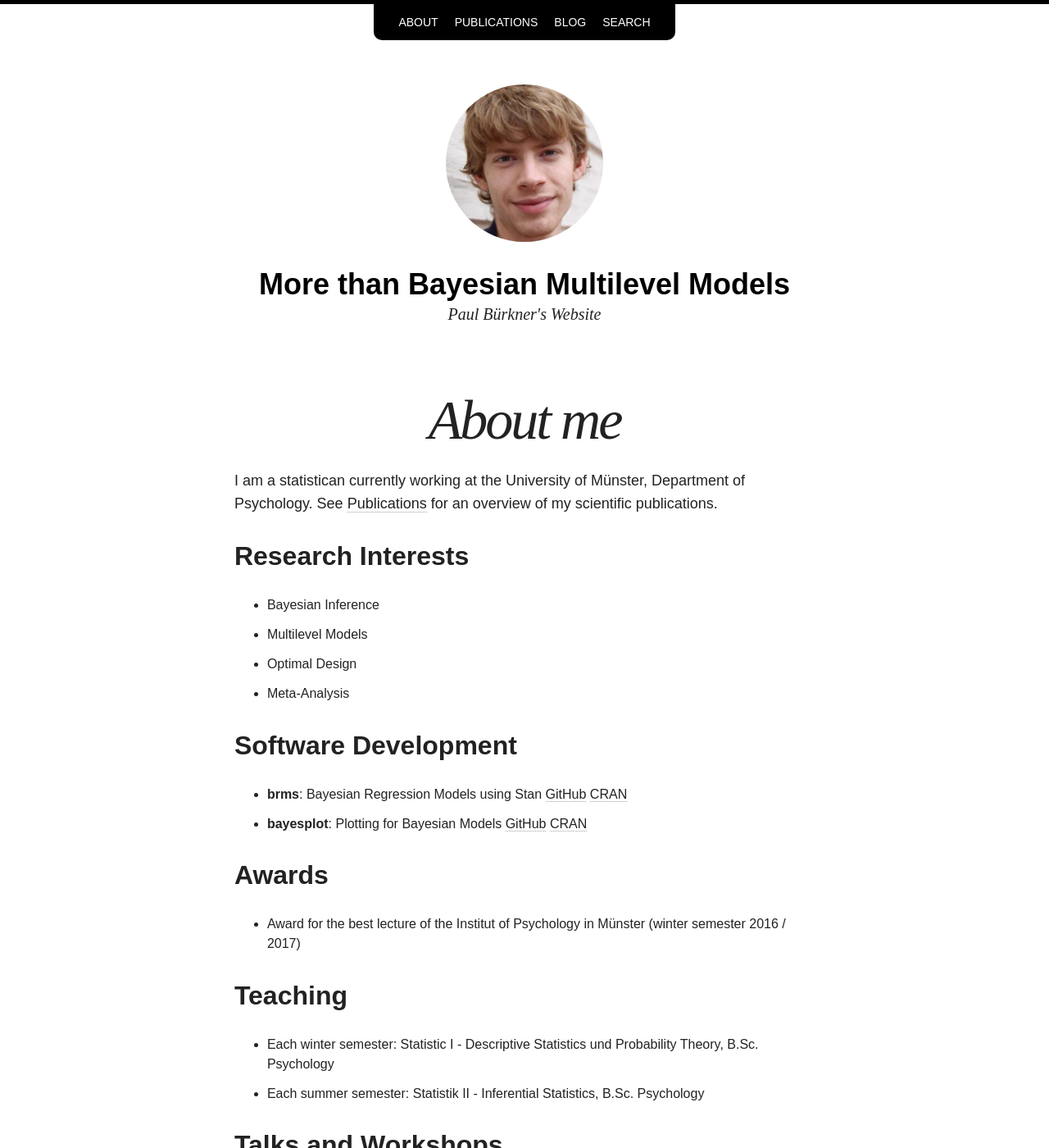
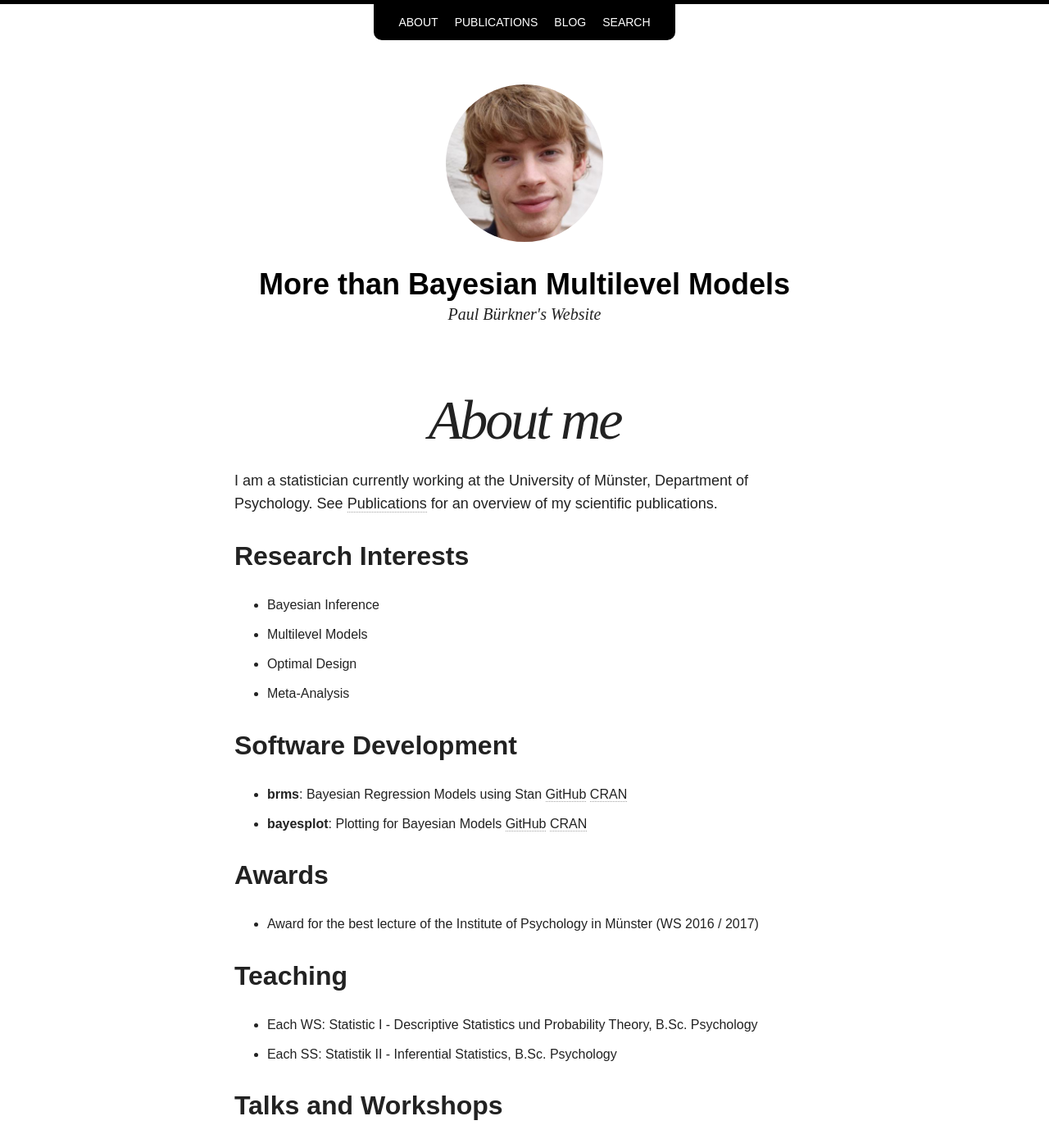
Before and after one commit to paul-buerkner/paul-buerkner.github.io, a Jekyll site: the page built from about/index.md, in a window 1280 px wide and 1400 px high. Shown: the whole window at 82% size. Built offline with Jekyll 4.4.1, drawn with Linux system fonts in a browser that asks for light colours; nearby versions of some CDN libraries.

Commit message:
minor cleaning

```diff
--- a/about/index.md
+++ b/about/index.md
@@ -9,7 +9,7 @@ modified: 2014-08-08T19:44:38.564948-04:00
 #   creditlink: http://wegraphics.net/downloads/free-ultimate-blurred-background-pack/
 ---
 
-I am a statistican currently working at the University of Münster, Department of Psychology.
+I am a statistician currently working at the University of Münster, Department of Psychology.
 See [Publications](../publications) for an overview of my scientific publications.
 
 ## Research Interests
@@ -26,12 +26,12 @@ See [Publications](../publications) for an overview of my scientific publication
 
 ## Awards
 
-* Award for the best lecture of the Institut of Psychology in Münster (winter semester 2016 / 2017)
+* Award for the best lecture of the Institute of Psychology in Münster (WS 2016 / 2017)
 
 ## Teaching
 
-* Each winter semester: Statistic I - Descriptive Statistics und Probability Theory, B.Sc. Psychology
-* Each summer semester: Statistik II - Inferential Statistics, B.Sc. Psychology
+* Each WS: Statistic I - Descriptive Statistics und Probability Theory, B.Sc. Psychology
+* Each SS: Statistik II - Inferential Statistics, B.Sc. Psychology
 
 ## Talks and Workshops
 
```
Also changed, not shown: README.md.
